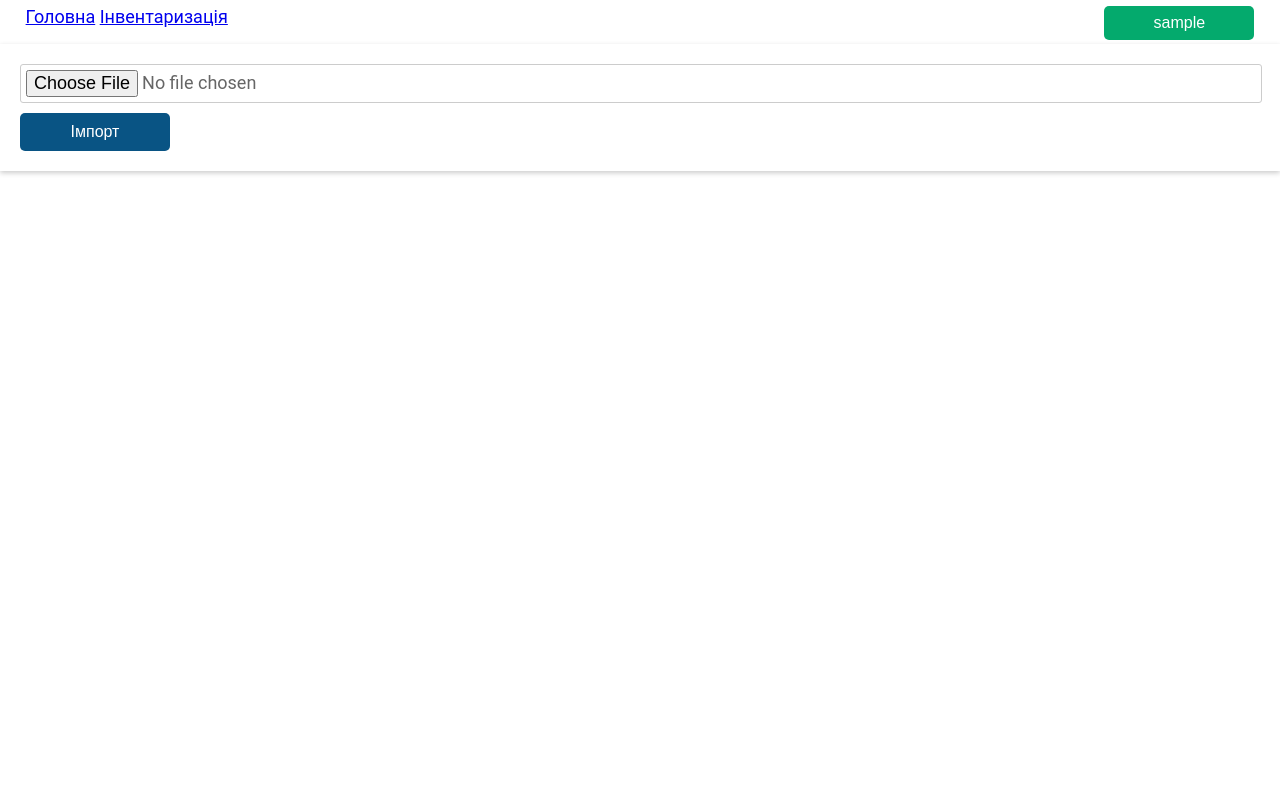
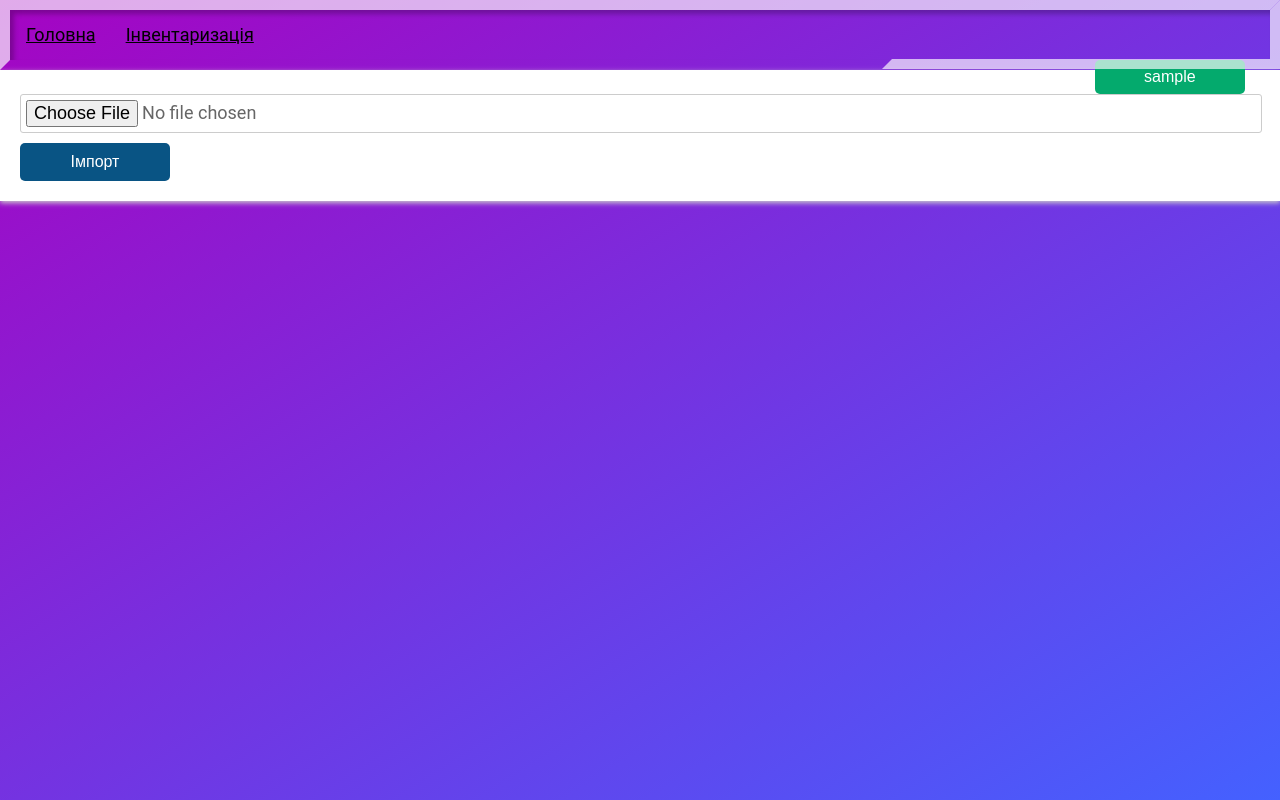
Before and after one commit to ExSumbiT/InventorySite, a Django app: page /profile/import/ in a window 1280 px wide. Run offline with Django 3.2, Linux system fonts and the light colour scheme; the visitor is signed in with stand-in values (Sample User, id 1); parts of the project's set-up code (start-up, migrations or seed data) failed here and were passed over.

Commit message:
reworked header style and background

```diff
--- a/inv/static/css/Header.css
+++ b/inv/static/css/Header.css
@@ -1,5 +1,8 @@
 html, body {
-      min-height: 100%;
+    min-height: 100%;
+    height: 100%;
+    margin: 0;
+    background-image: linear-gradient(to bottom right, rgb(165, 4, 194), rgb(68, 97, 255));
       }
 body, div, form, input, select, p {
       padding: 0;
@@ -22,6 +25,7 @@ h1 {
       padding: 3px;
 }
 form {
+    background-image: inherit;
       width: calc(100% - 40px);
       padding: 20px;
       background: #fff;
@@ -131,6 +135,85 @@ li {
       margin-bottom: 0.25%;
 }
 
+.container {
+	height: 100%;
+	display: flex;
+	align-items: center;
+	justify-content: center;
+	flex-direction: column;
+	color: #fff;
+}
+
+.header-bar {
+	position: relative;
+	margin: auto;
+	width: calc(100% - 20px);
+	min-width: 300px;
+	height: 50px;
+	border: 10px solid transparent;
+	border-top: 10px solid #fffa;
+	border-left: 10px solid #fffa;
+	box-shadow: 4px 4px 5px rgba(0, 0, 0, 0.25) inset;
+}
+.header-bar::after {
+	content: '';
+	position: absolute;
+	top: -10px;
+	right: -10px;
+	width: 30%;
+	height: 49px;
+	border: 10px solid transparent;
+	border-bottom: 10px solid #fffa;
+	border-right: 10px solid #fffa;
+	transition: 0.3s linear all;
+}
+.header-bar > .logo {
+	position: absolute;
+	top: calc(50% - 20px);
+	left: 10px;
+	transform: translateY(-50%);
+	color: #fffc;
+	font-family: 'Parisienne', cursive;
+	cursor: default;
+	user-select: none;
+}
+.slider-menu {
+	position: sticky;
+	top: 0;
+	right: 0;
+	display: flex;
+	list-style-type: none;
+	margin: 0;
+	padding: 0;
+	z-index: 1;
+}
+.slider-menu > a {
+    float: left;
+	display: inline-flex;
+	padding: 14px;
+	margin-left: 2px;
+	color: #000000;
+	cursor: pointer;
+	transition: 0.3s linear all;
+	user-select: none;
+}
+.slider-menu > a:hover {
+	color: #faa;
+	box-shadow: 0 50px 5px rgba(0, 0, 0, 0.15) inset;
+}
+.aeu-signature {
+	position: fixed;
+	top: 5px;
+	left: 50%;
+	transform: translate(-50%);
+	font-size: 15px;
+	line-height: 30px;
+	background-color: #fff;
+	padding: 5px 10px;
+	border-radius: 25px;
+	box-shadow: 0 0 15px rgba(0, 0, 0, 0.5);
+}
+
 .notLogin {
       margin-left: auto;
       margin-right: auto;
@@ -147,11 +230,6 @@ li {
 .isLogin {
       float: right;
       margin-right: 2%;
-}
-
-.urls {
-      float: left;
-      margin-left: 2%;
 }
 
 .types {
--- a/templates/Header.html
+++ b/templates/Header.html
@@ -12,8 +12,8 @@
 <body>
 {% block auth %}
 {% with form=''|login_form %}
-<div class="header">
-    <span class="urls">
+<div class="header-bar">
+    <span class="urls slider-menu">
         <a href="{% url 'main' %}">Головна</a>
         <a href="{% url 'types' %}">Інвентаризація</a>
     </span>
```
